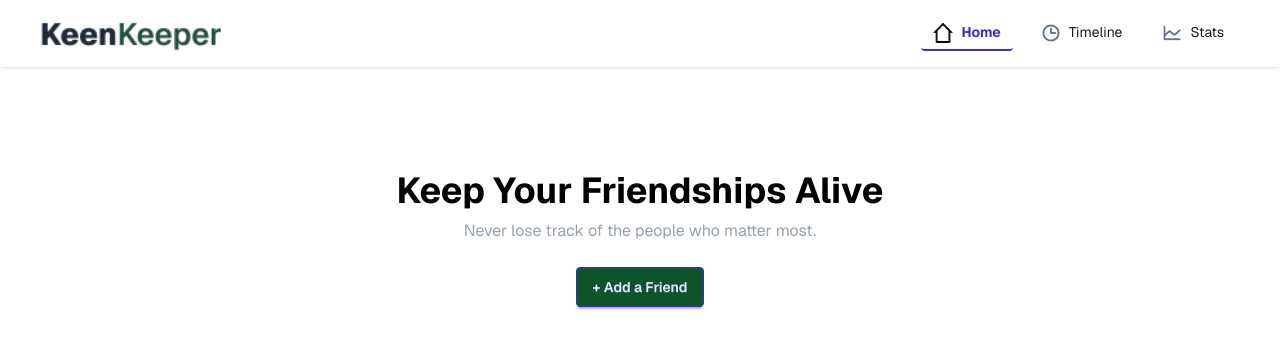
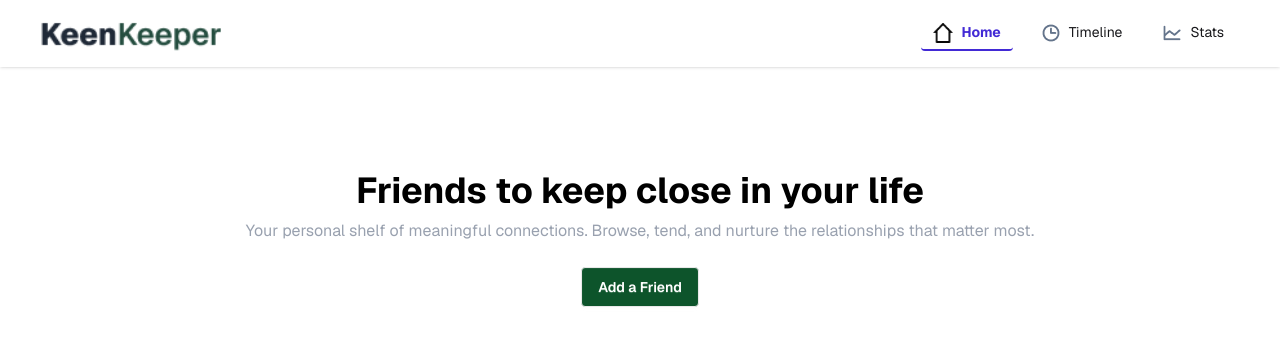
Before and after one commit to WizardAnas2/b13-a07-keenKeeper, a Next.js app: page / in a window 1280 px wide. Shown: the top 357 px of the page. Built offline with nearby package versions, Linux system fonts and the light colour scheme.

Commit message:
added some changes and maintained project theme

```diff
--- a/src/app/page.js
+++ b/src/app/page.js
@@ -20,10 +20,11 @@ export default function Home() {
   return (
     <div className="container mx-auto px-4 py-10">
       <section className=" text-black py-16 px-4 rounded-3xl mb-12 text-center">
-  <h1 className="text-4xl font-bold mb-2">Keep Your Friendships Alive</h1>
-        <p className="text-gray-400 mb-6">Never lose track of the people who matter most.</p>
-        <button className="btn btn-primary bg-green-900">
-          +  Add a Friend
+  <h1 className="text-4xl font-bold mb-2">Friends to keep close in your life</h1>
+        <p className="text-gray-400 mb-6">Your personal shelf of meaningful connections. Browse, tend, and nurture the
+relationships that matter most.</p>
+        <button className="btn bg-green-900 text-white">
+            Add a Friend
         </button>
       </section>
       <div className="grid grid-cols-1 sm:grid-cols-2 md:grid-cols-3 lg:grid-cols-4 gap-6">
--- a/src/app/timeline/page.jsx
+++ b/src/app/timeline/page.jsx
@@ -27,13 +27,13 @@ export default function Timeline() {
   return (
     <div className="container mx-auto px-4 py-10 max-w-2xl">
       <div className="flex flex-col md:flex-row justify-between items-center mb-8 gap-4">
-        <h1 className="text-3xl font-bold text-primary">
+        <h1 className="text-4xl font-bold text-green-800">
           Interaction History
         </h1>
         {history.length > 0 && (
           <button
             onClick={clearAllHistory}
-            className="btn btn-outline btn-error btn-sm"
+            className="btn btn-primary btn-lg bg-green-800 border-none"
           >
             Clear All History
           </button>
@@ -41,9 +41,7 @@ export default function Timeline() {
       </div>
       {history.length === 0 ? (
         <div className="text-center text-gray-400 mt-20">
-          <div className="text-5xl mb-4 text-gray-200">📅</div>
-          <p className="text-lg font-medium">No interactions logged yet.</p>
-          <p className="text-sm">Time to reach out to a friend!</p>
+          <p className="text-lg font-medium">No interactions yet</p>
         </div>
       ) : (
         <ul className="steps steps-vertical w-full">
@@ -54,7 +52,7 @@ export default function Timeline() {
                   {item.friendName}
                 </span>
                 <div className="flex items-center gap-3 mt-2">
-                  <span className="badge badge-primary badge-outline font-semibold uppercase text-[10px] tracking-wider">
+                  <span className="badge badge-primary badge-outline font-bold uppercase text-[10px] tracking-wider bg-green-800 text-white text-xl">
                     {item.type}
                   </span>
                   <span className="text-sm text-gray-500 font-medium">
```
